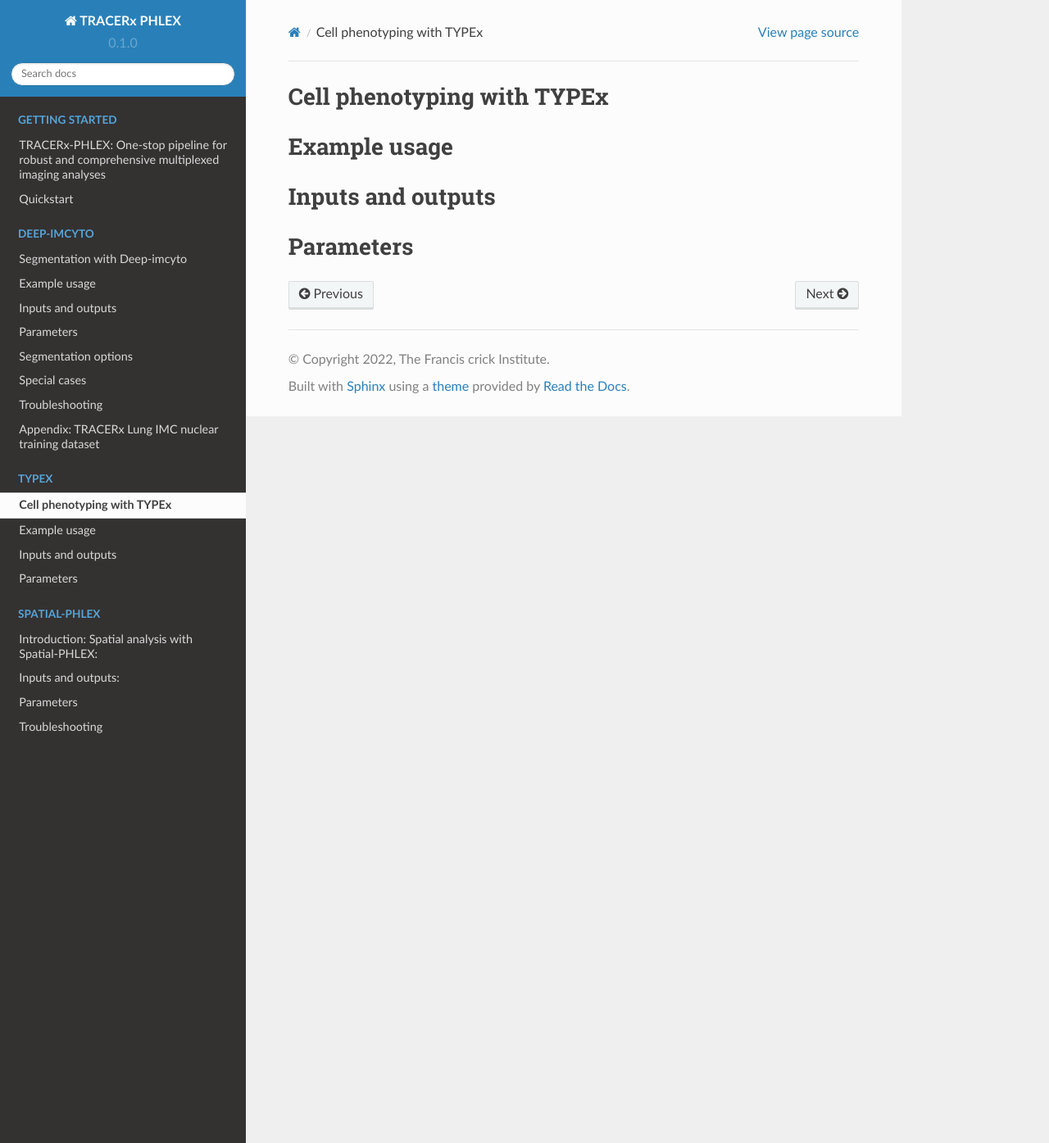
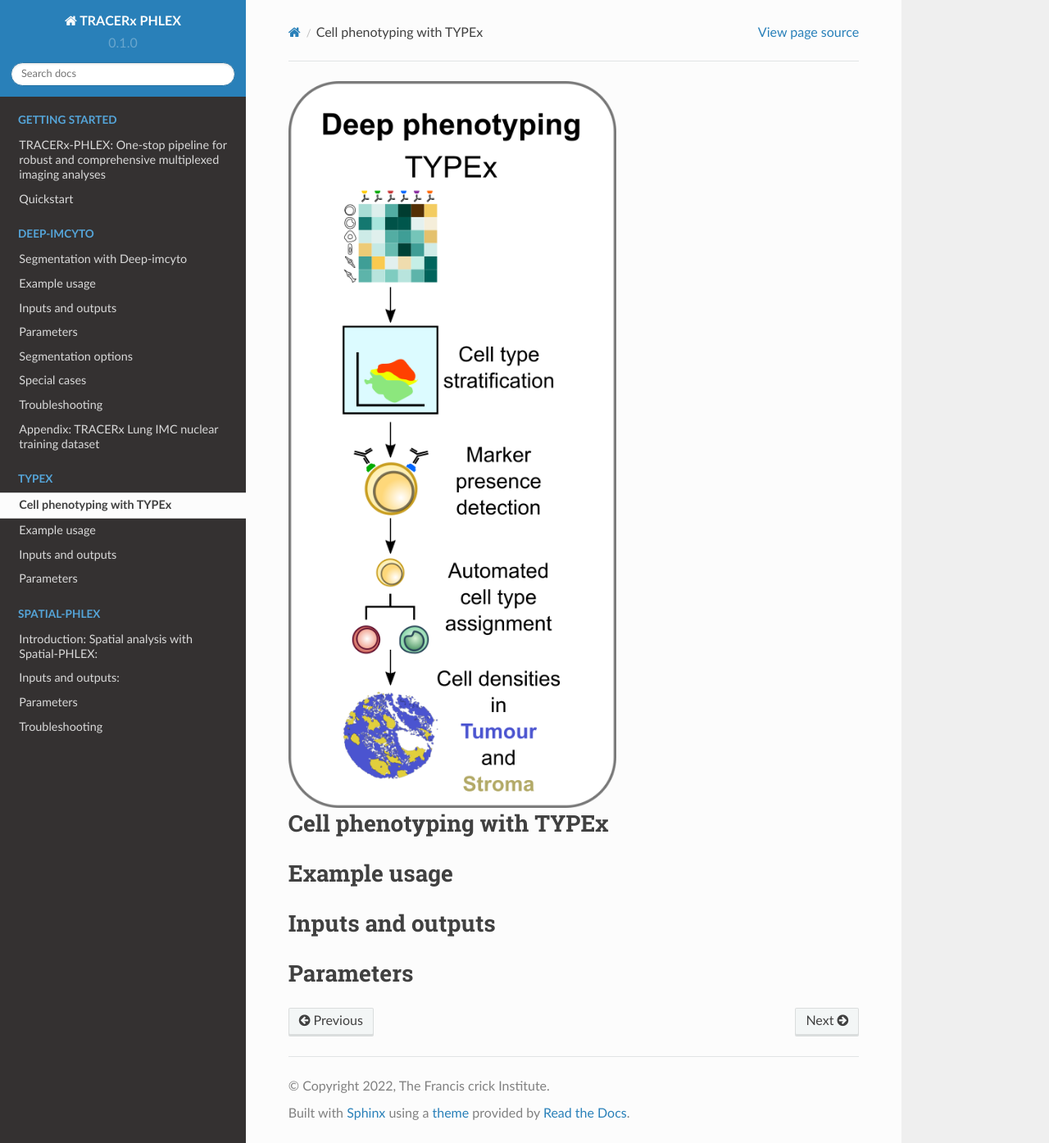
Before and after one commit to Precancer/PHLEX-test, a Sphinx documentation site: the page built from docs/source/TYPEx.rst, in a window 1280 px wide and 1395 px high. Shown: the whole window at 82% size. Built offline with Sphinx 7.4.7 and the Read the Docs theme 2.0.0, drawn with Linux system fonts in a browser that asks for light colours; pages that are not in the unit, such as notebooks, are missing from menus.

Commit message:
Update TYPEx.rst

```diff
--- a/docs/source/TYPEx.rst
+++ b/docs/source/TYPEx.rst
@@ -1,4 +1,8 @@
 .. _TYPEx_anchor:
+
+.. image:: _files/images/typing3.png
+        :width: 400
+        :alt: Alternative text
 
 Cell phenotyping with TYPEx
 ===========================
```
